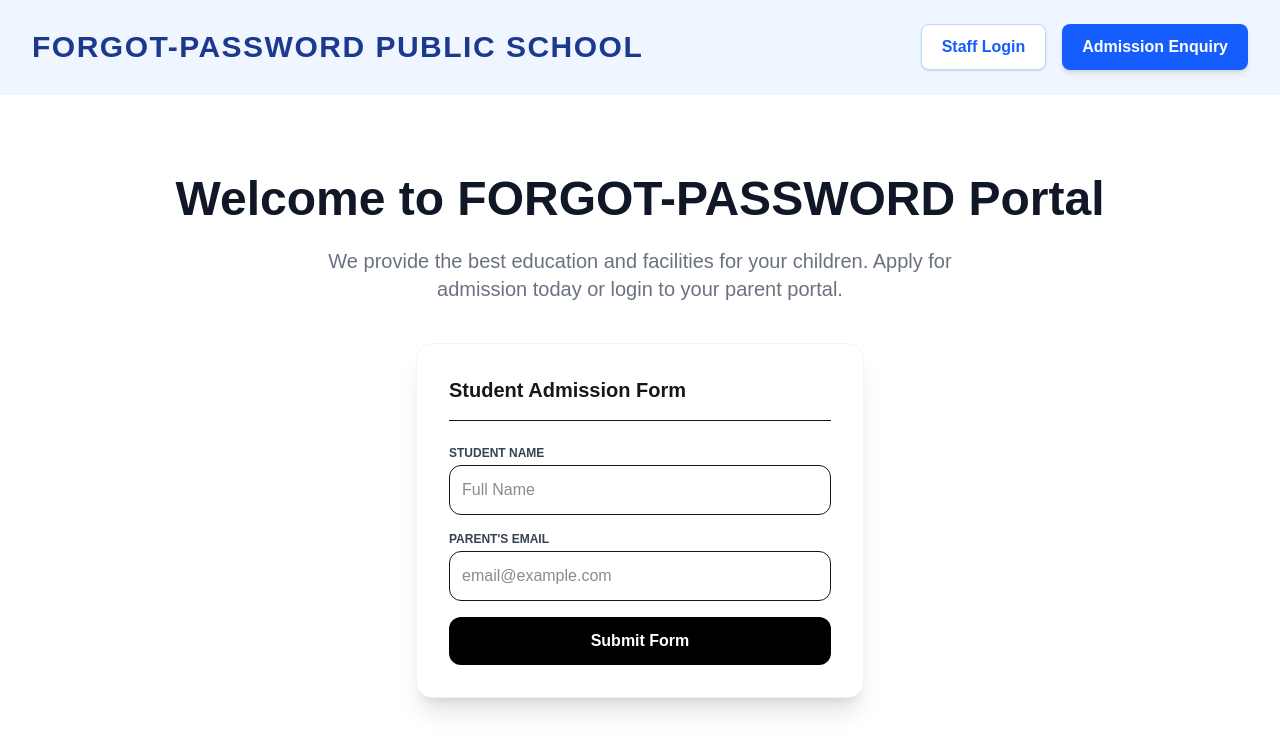
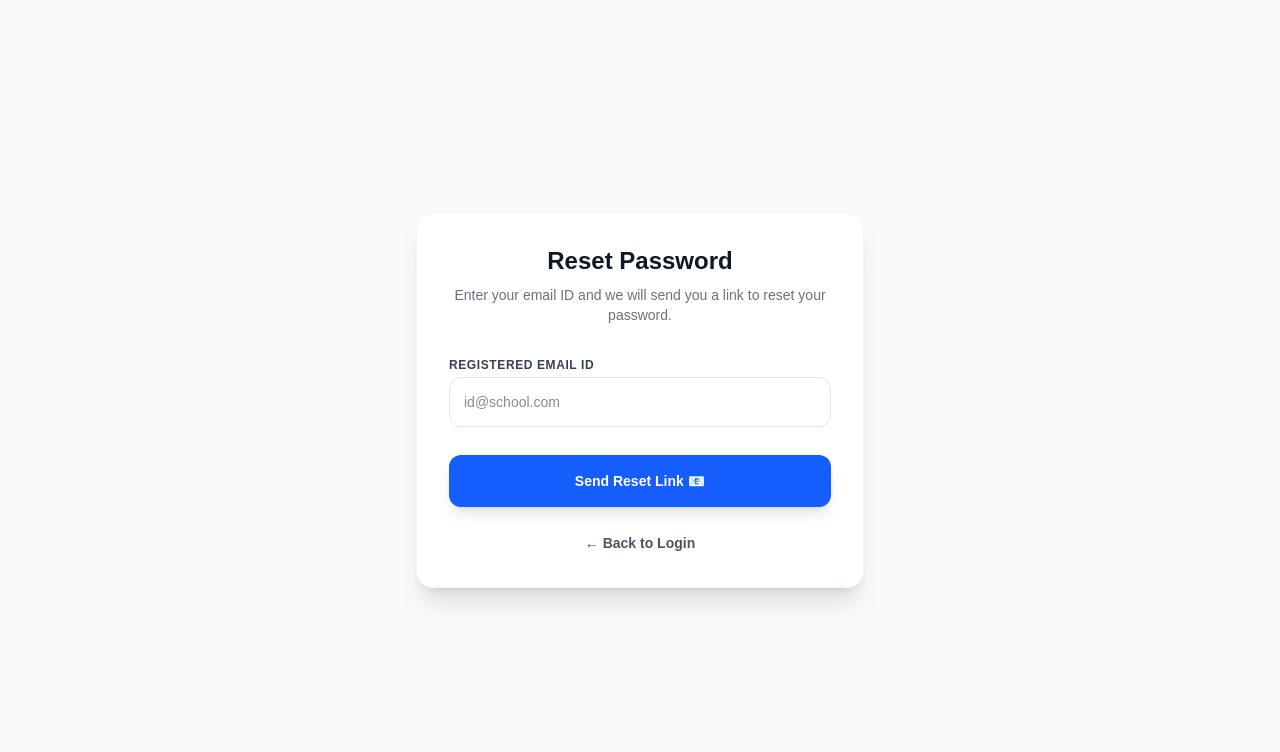
Before and after one commit to makeerp2026-gif/MAKE-ERP, a Next.js app: page /forgot-password in a window 1280 px wide. Shown: the top 752 px of the page. Built offline with nearby package versions, Linux system fonts and the light colour scheme.

Commit message:
FIX THE CODE

```diff
--- /dev/null
+++ b/src/app/forgot-password/page.tsx
@@ -0,0 +1,44 @@
+import Link from 'next/link';
+
+export default function ForgotPasswordPage() {
+  return (
+    <div className="min-h-screen flex items-center justify-center bg-gray-50">
+      <div className="bg-white p-8 rounded-2xl shadow-xl w-full max-w-md border border-gray-100">
+
+        <div className="text-center mb-8">
+          <h1 className="text-2xl font-black text-gray-900">Reset Password</h1>
+          <p className="text-sm text-gray-500 font-medium mt-2">
+            Enter your email ID and we will send you a link to reset your password.
+          </p>
+        </div>
+
+        <form className="flex flex-col gap-5">
+          <div>
+            <label className="block text-xs font-bold text-gray-700 uppercase tracking-wider mb-1">Registered Email ID</label>
+            <input
+              type="email"
+              name="email"
+              required
+              className="w-full p-3.5 border border-gray-200 rounded-xl focus:outline-none focus:ring-2 focus:ring-blue-600 transition-all text-sm"
+              placeholder="id@school.com"
+            />
+          </div>
+
+          <button
+            type="submit"
+            className="mt-2 bg-blue-600 text-white py-4 rounded-xl font-black text-sm hover:bg-blue-700 transition-all shadow-lg hover:shadow-blue-600/30"
+          >
+            Send Reset Link 📧
+          </button>
+        </form>
+
+        <div className="mt-6 text-center">
+          <Link href="/login" className="text-sm font-bold text-gray-600 hover:text-black transition-all">
+            ← Back to Login
+          </Link>
+        </div>
+
+      </div>
+    </div>
+  )
+}
--- a/src/app/login/SchoolFormClient.tsx
+++ b/src/app/login/SchoolFormClient.tsx
@@ -58,14 +58,9 @@ export default function SchoolFormClient({ subdomain }: { subdomain: string }) {
         />
       </div>
 
-      {/* 🚀 3. SINGLE PASSWORD FIELD (With Forgot & Show/Hide) */}
+      {/* 🚀 3. SINGLE PASSWORD FIELD */}
       <div>
-        <div className="flex justify-between items-center mb-1">
-          <label className="block text-xs font-bold text-gray-700 uppercase tracking-wider">Password</label>
-          <a href="/forgot-password" className="text-xs font-bold text-blue-600 hover:underline transition-all">
-            Forgot Password?
-          </a>
-        </div>
+        <label className="block text-xs font-bold text-gray-700 uppercase tracking-wider mb-1">Password</label>
 
         <div className="relative">
           <input
@@ -79,6 +74,13 @@ export default function SchoolFormClient({ subdomain }: { subdomain: string }) {
           >
             {showPassword ? "Hide" : "Show"}
           </button>
+        </div>
+
+        {/* 👈 Forgot Password Neeche Aa Gaya */}
+        <div className="text-right mt-2">
+          <a href="/forgot-password" className="text-xs font-bold text-blue-600 hover:underline transition-all">
+            Forgot Password?
+          </a>
         </div>
       </div>
 
--- a/src/app/login/[role]/page.tsx
+++ b/src/app/login/[role]/page.tsx
@@ -1,5 +1,3 @@
-"use client"
-
 import { useState, useEffect, Suspense } from 'react'
 import Link from 'next/link'
 import { useParams, useSearchParams } from 'next/navigation'
@@ -123,7 +121,7 @@ function LoginForm() {
             isLoading ? 'bg-blue-400 cursor-not-allowed' : 'bg-blue-600 hover:bg-blue-700'
           }`}
         >
-          {isLoading ? 'Verifying... ⏳' : `Login as ${role} 🚀`}
+ Ṁ         {isLoading ? 'Verifying... ⏳' : `Login as ${role} 🚀`}
         </button>
       </form>
     </div>
--- a/src/app/school/[subdomain]/SchoolLoginForm.tsx
+++ b/src/app/school/[subdomain]/SchoolLoginForm.tsx
@@ -1,4 +1,3 @@
-"use client"
 
 import { useState } from 'react'
 import { toast } from 'react-hot-toast'
```
